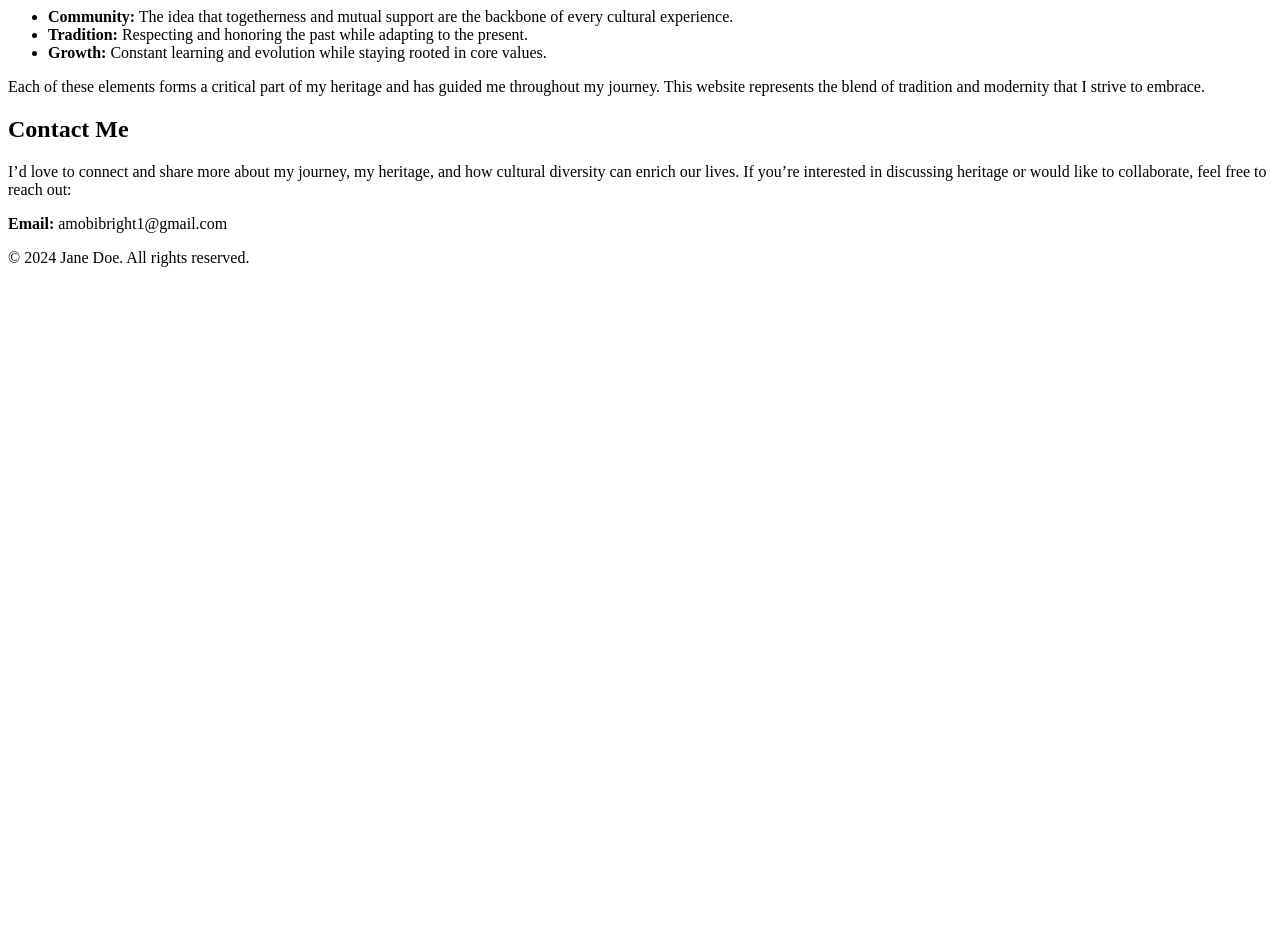
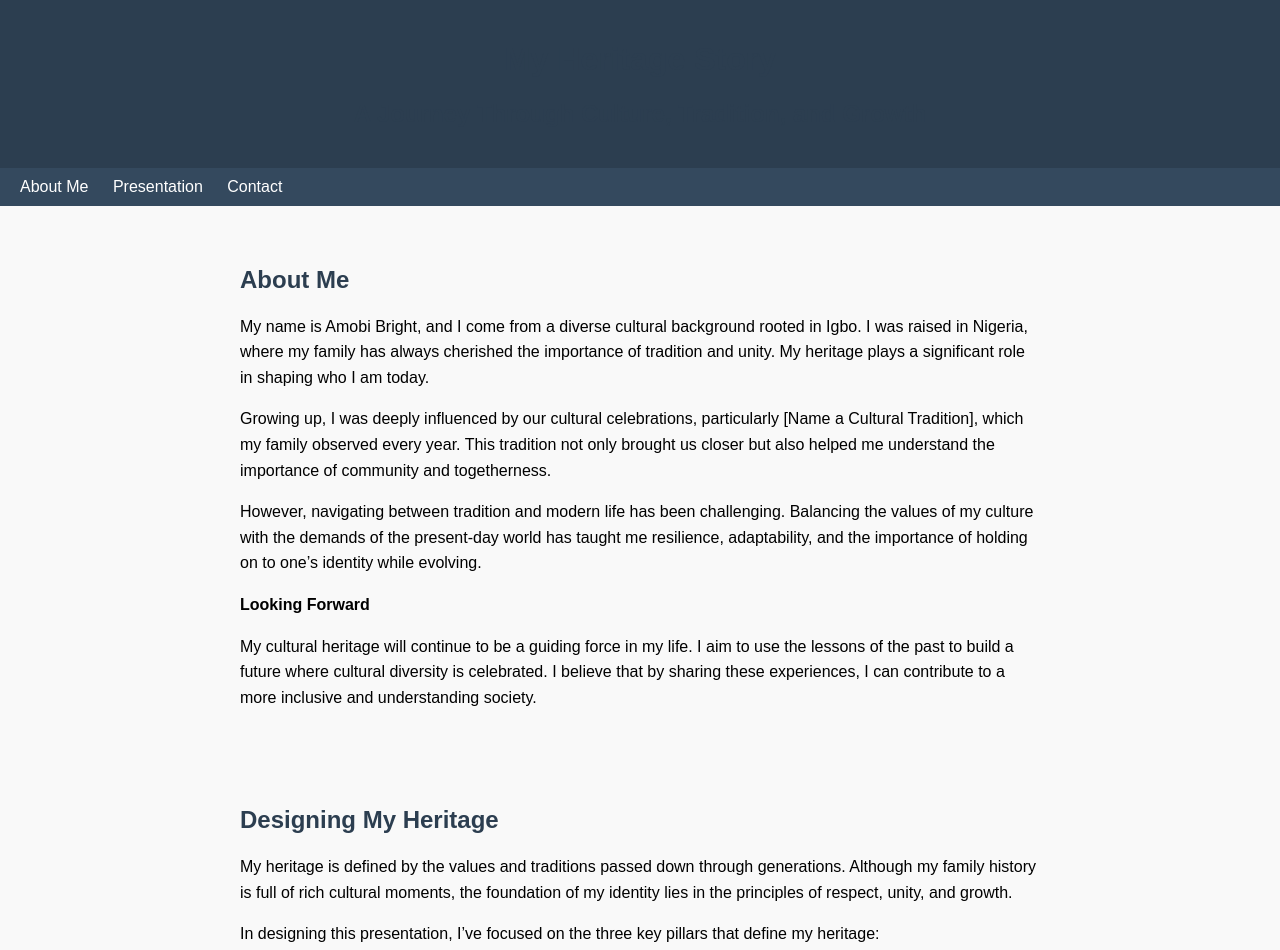
Before and after one commit to Ambife/my_store, a plain HTML site: page Index.html in a window 1280 px wide. Shown: the top 950 px of the page. Before the commit the page ends 800 px from the top, so only its background shows below. Drawn offline with Linux system fonts and the light colour scheme.

Commit message:
Update Index.html

```diff
--- a/Index.html
+++ b/Index.html
@@ -1,3 +1,45 @@
+<!DOCTYPE html>
+<html lang="en">
+<head>
+    <meta charset="UTF-8">
+    <meta name="viewport" content="width=device-width, initial-scale=1.0">
+    <title>My Heritage Story</title>
+    <style>
+        body {font-family: Arial, sans-serif; margin: 0; padding: 0; background-color: #f9f9f9;}
+        header {background-color: #2c3e50; padding: 20px; color: white; text-align: center;}
+        section {padding: 20px; margin: 20px auto; max-width: 800px;}
+        h1, h2 {color: #2c3e50;}
+        nav {background-color: #34495e; padding: 10px;}
+        nav a {color: white; margin: 10px; text-decoration: none;}
+        footer {text-align: center; padding: 10px; background-color: #2c3e50; color: white;}
+        p {line-height: 1.6;}
+    </style>
+</head>
+<body>
+    <header>
+        <h1>My Heritage Story</h1>
+        <h2>A Journey Through Culture, Tradition, and Growth</h2>
+    </header>
+
+    <nav>
+        <a href="#story">About Me</a>
+        <a href="#presentation">Presentation</a>
+        <a href="#contact">Contact</a>
+    </nav>
+
+    <section id="story">
+        <h2>About Me</h2>
+        <p>My name is Amobi Bright, and I come from a diverse cultural background rooted in Igbo. I was raised in Nigeria, where my family has always cherished the importance of tradition and unity. My heritage plays a significant role in shaping who I am today.</p>
+        <p>Growing up, I was deeply influenced by our cultural celebrations, particularly [Name a Cultural Tradition], which my family observed every year. This tradition not only brought us closer but also helped me understand the importance of community and togetherness.</p>
+        <p>However, navigating between tradition and modern life has been challenging. Balancing the values of my culture with the demands of the present-day world has taught me resilience, adaptability, and the importance of holding on to one’s identity while evolving.</p>
+        <p><strong>Looking Forward</strong></p>
+        <p>My cultural heritage will continue to be a guiding force in my life. I aim to use the lessons of the past to build a future where cultural diversity is celebrated. I believe that by sharing these experiences, I can contribute to a more inclusive and understanding society.</p>
+    </section>
+
+    <section id="presentation">
+        <h2>Designing My Heritage</h2>
+        <p>My heritage is defined by the values and traditions passed down through generations. Although my family history is full of rich cultural moments, the foundation of my identity lies in the principles of respect, unity, and growth.</p>
+        <p>In designing this presentation, I’ve focused on the three key pillars that define my heritage:</p>
         <ul>
             <li><strong>Community:</strong> The idea that togetherness and mutual support are the backbone of every cultural experience.</li>
             <li><strong>Tradition:</strong> Respecting and honoring the past while adapting to the present.</li>
@@ -10,7 +52,7 @@
         <h2>Contact Me</h2>
         <p>I’d love to connect and share more about my journey, my heritage, and how cultural diversity can enrich our lives. If you’re interested in discussing heritage or would like to collaborate, feel free to reach out:</p>
         <p><strong>Email:</strong> amobibright1@gmail.com</p>
-        <p style="display:none"><strong>LinkedIn:</strong> <a href="#">linkedin.com/in/janedoe</a></p>
+
     </section>
 
     <footer>
```
